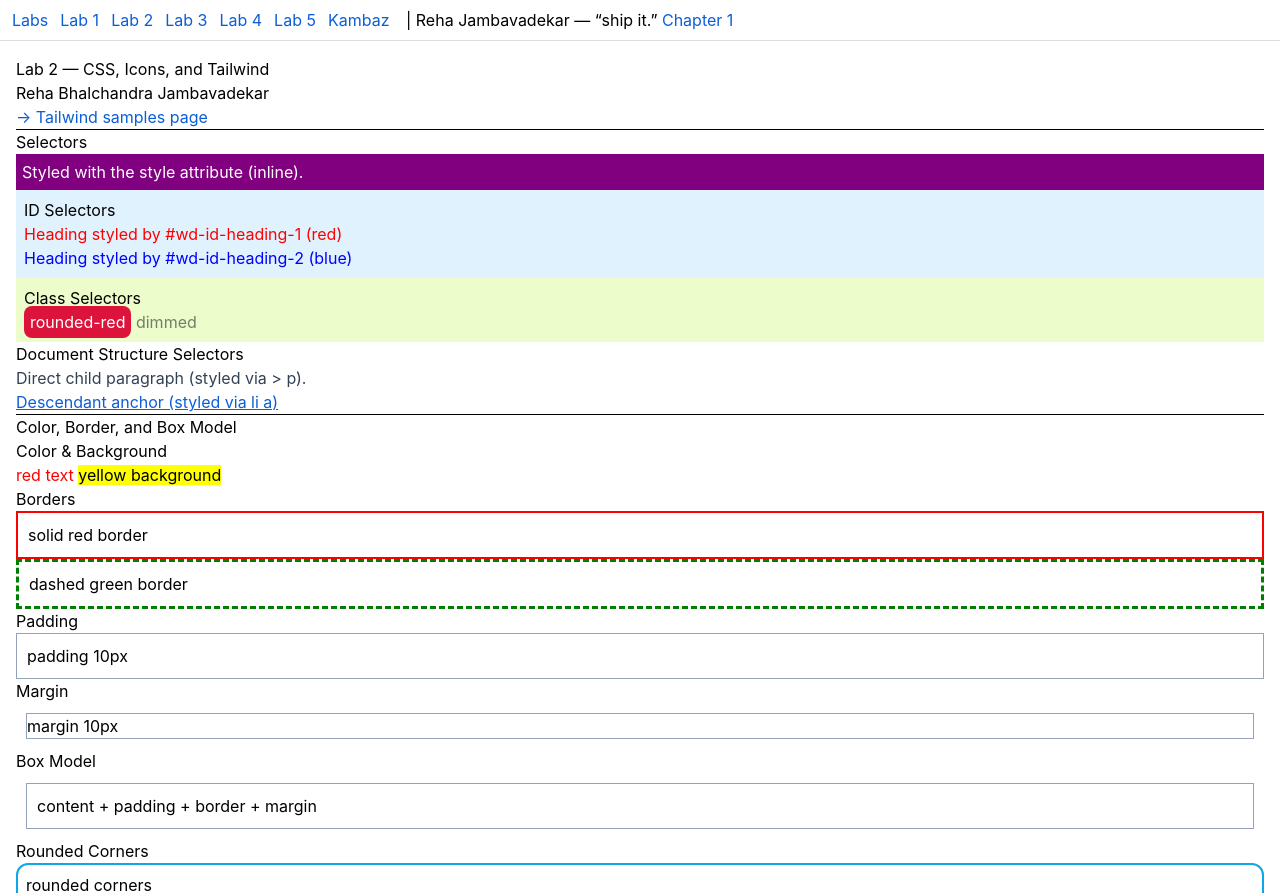
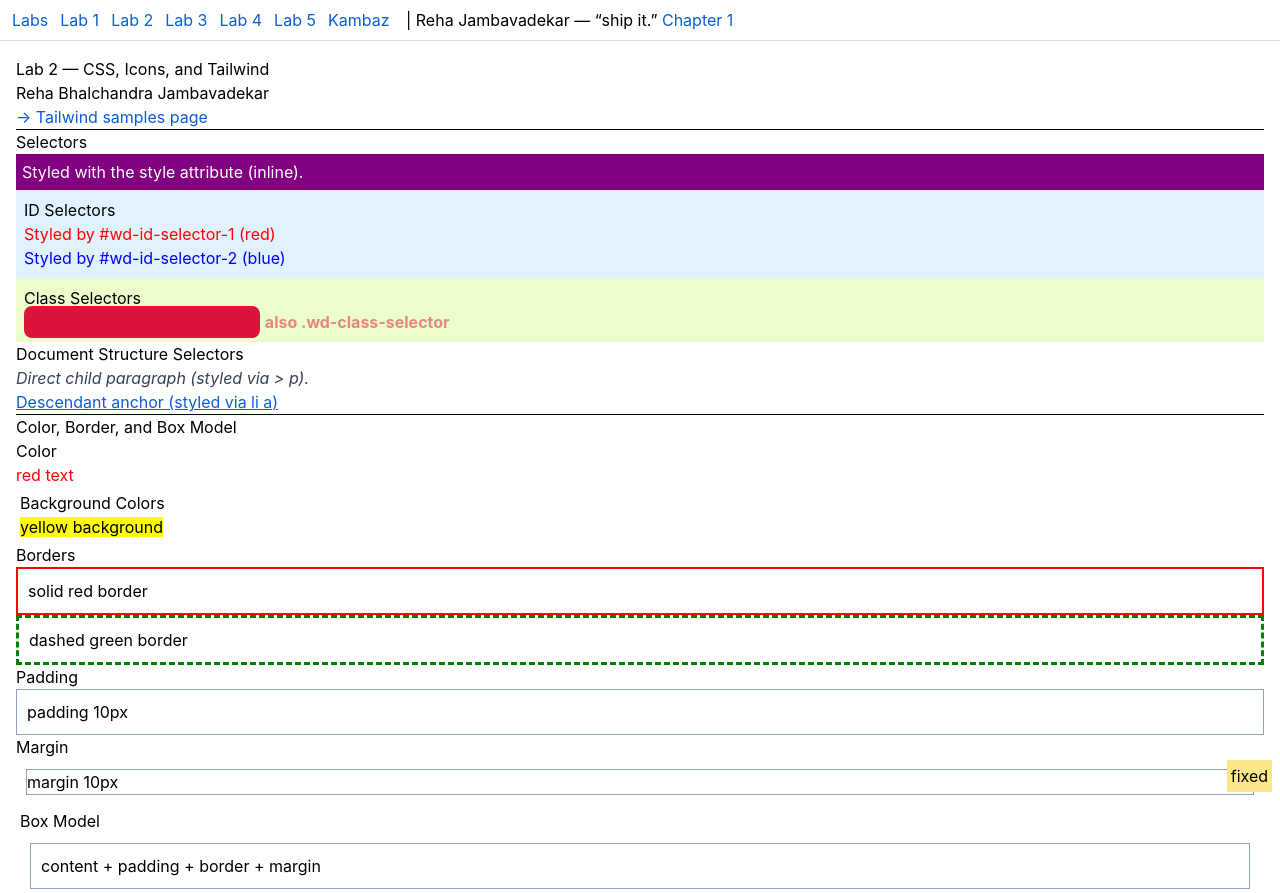
Before and after one commit to Reha8795/webdev-client, a Next.js app: page /labs/lab2 in a window 1280 px wide. Shown: the top 893 px of the page. Built offline with nearby package versions, Linux system fonts and the light colour scheme.

Commit message:
A2: use book-canonical Lab 2 ids/classes (selectors, box model, positions) + exact Tailwind utility classes

```diff
--- a/app/labs/lab2/ColorBorderBox.tsx
+++ b/app/labs/lab2/ColorBorderBox.tsx
@@ -4,8 +4,12 @@ export default function ColorBorderBox() {
       <h3>Color, Border, and Box Model</h3>
 
       <div id="wd-css-colors">
-        <h4>Color &amp; Background</h4>
-        <span className="wd-fg-color-red">red text</span>{" "}
+        <h4>Color</h4>
+        <span className="wd-fg-color-red">red text</span>
+      </div>
+
+      <div id="wd-css-background-colors">
+        <h4>Background Colors</h4>
         <span className="wd-bg-color-yellow">yellow background</span>
       </div>
 
@@ -15,7 +19,7 @@ export default function ColorBorderBox() {
         <div className="wd-border-dashed wd-padding-10">dashed green border</div>
       </div>
 
-      <div id="wd-css-padding">
+      <div id="wd-css-paddings">
         <h4>Padding</h4>
         <div className="wd-bordered-box wd-padding-10">padding 10px</div>
       </div>
@@ -25,7 +29,7 @@ export default function ColorBorderBox() {
         <div className="wd-bordered-box wd-margin-10">margin 10px</div>
       </div>
 
-      <div id="wd-box-model">
+      <div id="wd-css-box-model">
         <h4>Box Model</h4>
         <div className="wd-bordered-box wd-padding-10 wd-margin-10">
           content + padding + border + margin
--- a/app/labs/lab2/PositionFloatFlex.tsx
+++ b/app/labs/lab2/PositionFloatFlex.tsx
@@ -6,8 +6,12 @@ export default function PositionFloatFlex() {
       <div id="wd-css-positions">
         <h4>Positions</h4>
         <div className="wd-pos-container">
-          <div className="wd-relative">relative</div>
-          <div className="wd-absolute">absolute</div>
+          <div id="wd-css-position-static" className="wd-relative">static</div>
+          <div id="wd-css-position-relative" className="wd-relative">relative</div>
+          <div id="wd-css-position-absolute" className="wd-absolute">absolute</div>
+          <div id="wd-css-position-fixed" style={{ position: "fixed", bottom: 8, right: 8, background: "#fde68a", padding: 4, zIndex: 50 }}>
+            fixed
+          </div>
         </div>
       </div>
 
@@ -40,7 +44,7 @@ export default function PositionFloatFlex() {
         </div>
       </div>
 
-      <div id="wd-media-queries-demo">
+      <div id="wd-media-queries-demo" className="wd-media-queries-demo">
         <h4>Media Queries</h4>
         <div className="wd-media-box">
           Blue above 600px, orange at/below 600px — resize the window.
--- a/app/labs/lab2/Selectors.tsx
+++ b/app/labs/lab2/Selectors.tsx
@@ -11,21 +11,23 @@ export default function Selectors() {
       {/* id selectors */}
       <div id="wd-css-id-selectors">
         <h4>ID Selectors</h4>
-        <h5 id="wd-id-heading-1">Heading styled by #wd-id-heading-1 (red)</h5>
-        <h5 id="wd-id-heading-2">Heading styled by #wd-id-heading-2 (blue)</h5>
+        <h5 id="wd-id-selector-1">Styled by #wd-id-selector-1 (red)</h5>
+        <h5 id="wd-id-selector-2">Styled by #wd-id-selector-2 (blue)</h5>
       </div>
 
       {/* class selectors */}
       <div id="wd-css-class-selectors" className="wd-css-class-selectors">
         <h4>Class Selectors</h4>
-        <span className="wd-rounded-red">rounded-red</span>{" "}
-        <span className="wd-dimmed">dimmed</span>
+        <span id="wd-class-selector" className="wd-class-selector wd-rounded-red">
+          styled by .wd-class-selector
+        </span>{" "}
+        <span className="wd-class-selector wd-dimmed">also .wd-class-selector</span>
       </div>
 
       {/* document-structure selectors */}
       <div id="wd-css-document-structure">
         <h4>Document Structure Selectors</h4>
-        <p>Direct child paragraph (styled via &gt; p).</p>
+        <p id="wd-selector-1">Direct child paragraph (styled via &gt; p).</p>
         <ul>
           <li><a href="#">Descendant anchor (styled via li a)</a></li>
         </ul>
--- a/app/labs/lab2/index.css
+++ b/app/labs/lab2/index.css
@@ -64,3 +64,19 @@
 @media (max-width: 600px) {
   #wd-media-queries-demo .wd-media-box { background-color: #f59e0b; }
 }
+
+/* --- A2 canonical selector samples --- */
+#wd-id-selector-1 { color: red; }
+#wd-id-selector-2 { color: blue; }
+.wd-class-selector { font-weight: bold; color: crimson; }
+#wd-selector-1 { font-style: italic; }
+
+/* box model canonical ids */
+#wd-css-background-colors { padding: 4px; }
+#wd-css-paddings .wd-padding-10 { padding: 10px; }
+#wd-css-box-model { padding: 4px; }
+
+/* position canonical ids */
+#wd-css-position-static { position: static; background:#e2e8f0; }
+#wd-css-position-relative { position: relative; top: 6px; background:#fecaca; }
+#wd-css-position-absolute { position: absolute; top: 0; right: 0; background:#bbf7d0; }
--- a/app/labs/lab2/tailwind/Backgrounds.tsx
+++ b/app/labs/lab2/tailwind/Backgrounds.tsx
@@ -3,9 +3,10 @@ export default function Backgrounds() {
     <div id="wd-tw-backgrounds" className="mb-6">
       <h3 className="text-lg font-bold">Backgrounds</h3>
       <div className="flex gap-2">
-        <div className="w-24 h-16 bg-rose-500 text-white p-2 rounded">solid</div>
+        <div className="w-24 h-16 bg-red-500 text-white p-2 rounded">bg-red-500</div>
+        <div className="w-24 h-16 bg-blue-500 text-white p-2 rounded">bg-blue-500</div>
+        <div className="w-24 h-16 bg-green-500 text-white p-2 rounded">bg-green-500</div>
         <div className="w-24 h-16 bg-gradient-to-r from-cyan-500 to-blue-600 text-white p-2 rounded">gradient</div>
-        <div className="w-24 h-16 bg-amber-200 border border-amber-500 p-2 rounded">tint</div>
       </div>
     </div>
   );
--- a/app/labs/lab2/tailwind/Filters.tsx
+++ b/app/labs/lab2/tailwind/Filters.tsx
@@ -3,10 +3,10 @@ export default function Filters() {
     <div id="wd-tw-filters" className="mb-6">
       <h3 className="text-lg font-bold">Filters</h3>
       <div className="flex gap-3">
-        <div className="w-20 h-20 bg-indigo-500 blur-sm" />
+        <div className="w-20 h-20 bg-indigo-500 blur" />
         <div className="w-20 h-20 bg-indigo-500 grayscale" />
         <div className="w-20 h-20 bg-indigo-500 opacity-50" />
-        <div className="w-20 h-20 bg-indigo-500 brightness-150" />
+        <div className="w-20 h-20 bg-indigo-500 brightness-50" />
       </div>
     </div>
   );
--- a/app/labs/lab2/tailwind/GridSystem.tsx
+++ b/app/labs/lab2/tailwind/GridSystem.tsx
@@ -2,7 +2,7 @@ export default function GridSystem() {
   return (
     <div id="wd-tailwind-grid-system" className="mb-6">
       <h3 className="text-lg font-bold">Grid System</h3>
-      <div className="grid grid-cols-2 md:grid-cols-4 gap-3">
+      <div className="grid grid-cols-3 md:grid-cols-4 gap-4">
         {Array.from({ length: 8 }).map((_, i) => (
           <div key={i} className="bg-teal-200 p-4 text-center rounded">col {i + 1}</div>
         ))}
--- a/app/labs/lab2/tailwind/Responsive.tsx
+++ b/app/labs/lab2/tailwind/Responsive.tsx
@@ -3,8 +3,9 @@ export default function Responsive() {
     <div id="wd-tw-responsive" className="mb-6">
       <h3 className="text-lg font-bold">Responsive Prefixes</h3>
       <div className="p-3 text-white bg-green-500 sm:bg-blue-500 md:bg-purple-500 lg:bg-red-500">
-        green (base) → sm:blue → md:purple → lg:red (resize the window)
+        base green → sm:bg-blue-500 → md:bg-purple-500 → lg:bg-red-500 (resize)
       </div>
+      <p className="text-sm sm:text-base md:text-lg lg:text-xl">responsive text size</p>
     </div>
   );
 }
--- a/app/labs/lab2/tailwind/Spacing.tsx
+++ b/app/labs/lab2/tailwind/Spacing.tsx
@@ -7,7 +7,9 @@ export default function Spacing() {
         <div className="p-4 bg-sky-300">p-4</div>
         <div className="p-6 bg-sky-400">p-6</div>
       </div>
-      <div className="mt-4 ml-8 bg-emerald-200 inline-block px-3">mt-4 ml-8</div>
+      <div className="mt-4 mb-4 ms-4 me-4 m-4 px-4 py-4 bg-emerald-200 inline-block">
+        ms-4 me-4 mt-4 mb-4 p-4
+      </div>
     </div>
   );
 }
--- a/app/labs/lab2/tailwind/Typography.tsx
+++ b/app/labs/lab2/tailwind/Typography.tsx
@@ -3,8 +3,8 @@ export default function Typography() {
     <div id="wd-tw-typography" className="mb-6">
       <h3 className="text-lg font-bold">Typography</h3>
       <p className="text-xs">text-xs</p>
-      <p className="text-base font-light">text-base font-light</p>
-      <p className="text-xl font-semibold italic">text-xl font-semibold italic</p>
+      <p className="text-base font-thin">text-base font-thin</p>
+      <p className="text-xl font-semibold italic underline">text-xl font-semibold italic underline</p>
       <p className="text-2xl font-extrabold uppercase tracking-wide text-indigo-600">text-2xl extrabold</p>
     </div>
   );
```
